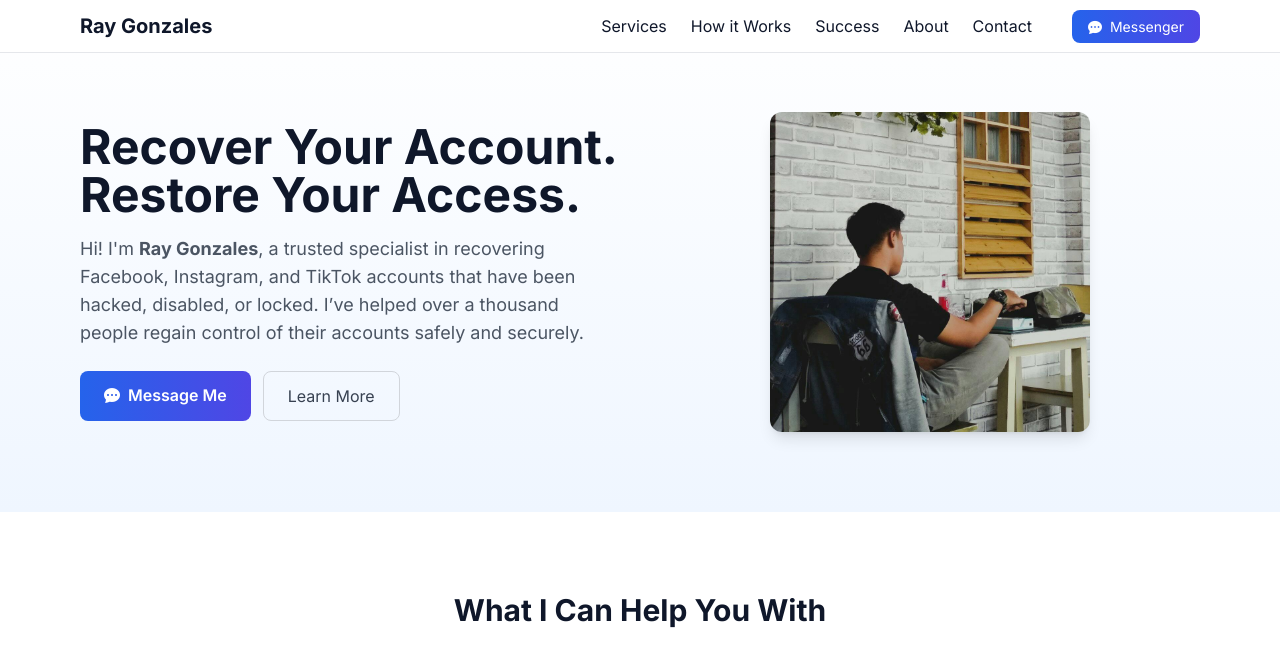
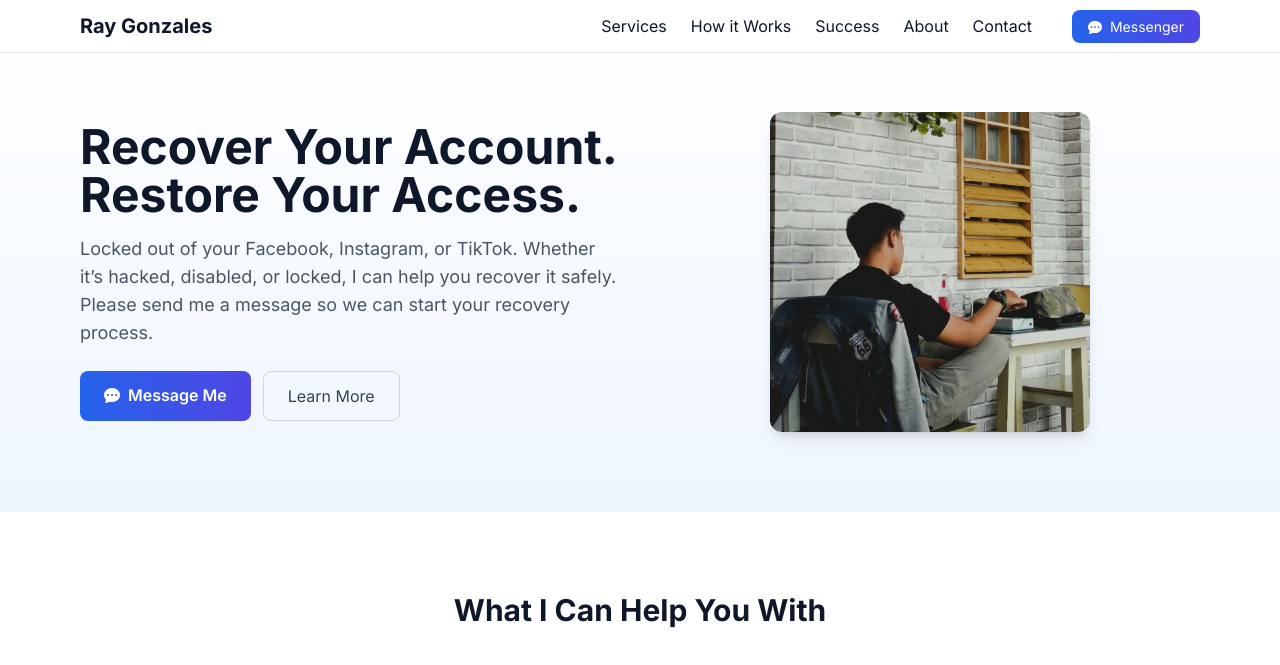
Before and after one commit to itech-ray/socialmedia-account-recovery, a plain HTML site: page index.html in a window 1280 px wide. Shown: the top 665 px of the page. Drawn offline with nearby package versions, Linux system fonts and the light colour scheme.

Commit message:
Update index.html

```diff
--- a/index.html
+++ b/index.html
@@ -66,7 +66,7 @@
           Recover Your Account. <br> Restore Your Access.
         </h1>
         <p class="text-gray-600 mb-6 text-lg">
-          Hi! I'm <strong>Ray Gonzales</strong>, a trusted specialist in recovering Facebook, Instagram, and TikTok accounts that have been hacked, disabled, or locked. I’ve helped over a thousand people regain control of their accounts safely and securely.
+          Locked out of your Facebook, Instagram, or TikTok. Whether it’s hacked, disabled, or locked, I can help you recover it safely. Please send me a message so we can start your recovery process.
         </p>
         <div class="flex flex-wrap gap-3">
           <a href="https://m.me/itech.ray"
```
